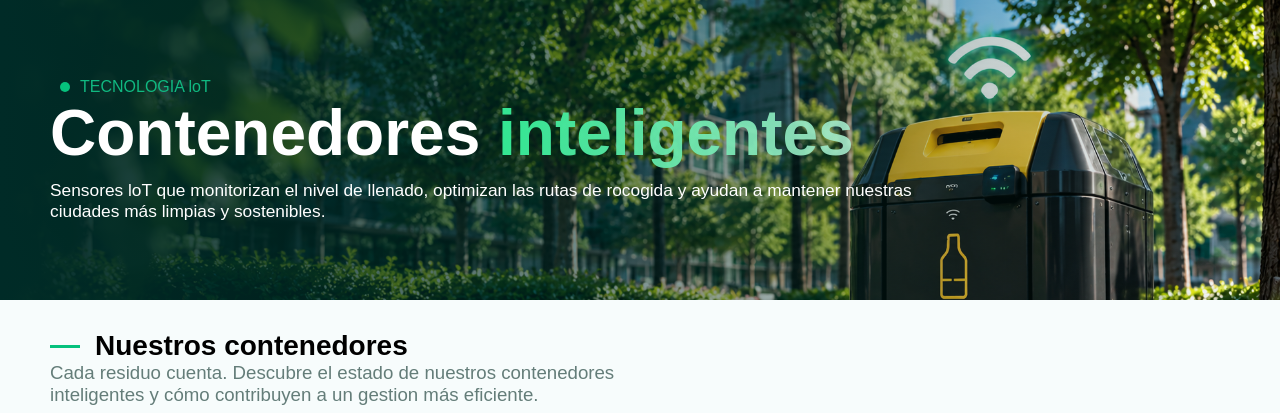
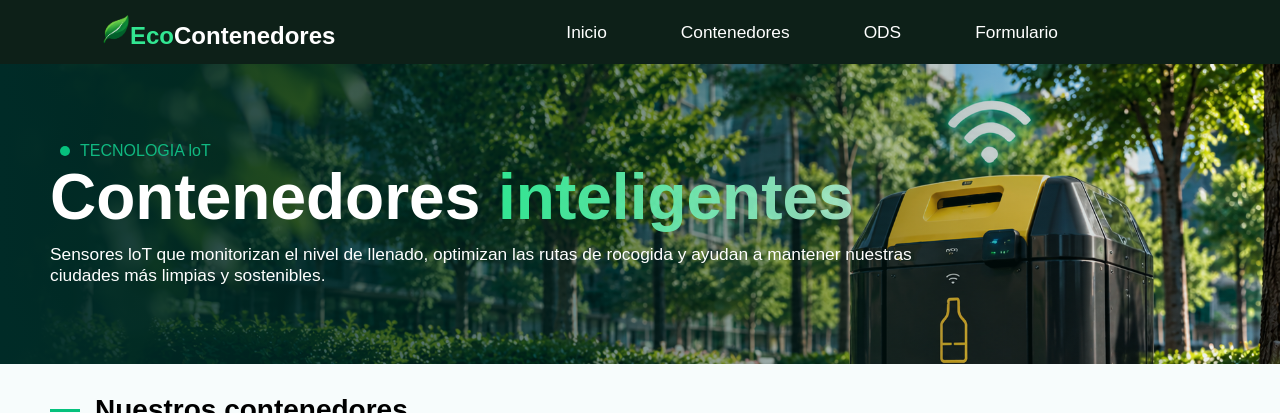
Before and after one commit to alexiadlrv/Reto_ODS, a PHP site: page /contenedores.html in a window 1280 px wide. Shown: the top 413 px of the page. Run offline with PHP 8.4, Linux system fonts and the light colour scheme.

Commit message:
Modificacion de header y footer en contenedores.html

```diff
--- a/web/CSS/contenedores.css
+++ b/web/CSS/contenedores.css
@@ -2,10 +2,58 @@
     padding: 0;
     margin: 0;
     font-family:Arial, Helvetica, sans-serif ;
+    box-sizing: border-box;
 }
 
 body{
-background-color: rgb(247, 252, 252);
+    background-color: rgb(247, 252, 252);
+}
+
+header{
+    background-color: #0d2018;
+    display: flex;
+    justify-content: space-between;
+    align-items: center;
+    height: 64px;
+    padding: 20px;
+    padding-left: 100px;
+    padding-right: 200px;
+}
+
+
+.logo{
+    width: 30px;
+    height: auto;
+}
+
+span {
+  color: rgb(50, 230, 146);
+}
+
+#logo h2{
+    color: white;
+}
+
+
+.menu{
+  display: flex;
+  gap: 30px ;
+  list-style-type: none;
+}
+
+
+.menu li a{
+  color:white;
+  display: block;
+  padding: 22px;
+  text-decoration: none;
+  font-size: 13pt;
+}
+
+.menu li a:hover,
+.menu li a:focus-visible {
+  background-color: #1b4a30;
+  color: #3fd07f;
 }
 
 .contenedor-banner{
@@ -325,3 +373,11 @@ background-color: rgb(247, 252, 252);
     object-fit: cover;
     border-radius: 15px;
 }
+
+.footer{
+    text-align: center;
+    background-color: #1e2b24;
+    color: white;
+    font-size: 17px;
+    padding: 20px;
+}
--- a/web/contenedores.html
+++ b/web/contenedores.html
@@ -7,6 +7,23 @@
     <link rel="stylesheet" href="CSS/contenedores.css">
 </head>
 <body>
+
+    <header>
+        <div id="logo">
+           <h2><img src="multimedia/icono.ico" class="logo"><span>Eco</span>Contenedores</h2>
+        </div>
+
+         <nav>
+            <ul class="menu">
+                <li><a href="index.html">Inicio</a></li>
+                <li><a href="contenedores.html">Contenedores</a></li>
+                <li><a href="ODS.html">ODS</a></li>
+                <li><a href="formulalario.html">Formulario</a></li>
+             </ul>
+        </nav>
+
+    </header>
+
     <div class="contenedor-banner">
         <div class="contenido-banner">
             <div class="titulo-pequeño">
@@ -226,5 +243,10 @@
             </div>
         </div>
     </div>
+
+    <footer id="contacto" class="footer">
+         <p>EcoContenedores - Reto Digitalizamos los ODS</p>
+        <p>Contacto: contacto@ecocontenedores.com</p>
+    </footer>
 </body>
 </html>
--- a/web/index.html
+++ b/web/index.html
@@ -17,8 +17,8 @@
                 <li><a href="index.html">Inicio</a></li>
                 <li><a href="contenedores.html">Contenedores</a></li>
                 <li><a href="ODS.html">ODS</a></li>
-                <li><a href="formulalario.html">formulario</a></li>
-             </ul>
+                <li><a href="formulalario.html">Formulario</a></li>
+            </ul>
         </nav>
 
     </header>
@@ -105,7 +105,7 @@
     <footer id="contacto" class="footer">
          <p>EcoContenedores - Reto Digitalizamos los ODS</p>
         <p>Contacto: contacto@ecocontenedores.com</p>
-  </footer>
+    </footer>
 
 </body>
 </html>
```
Also changed, not shown: web/CSS/estilos.css (+5 -9 lines).
